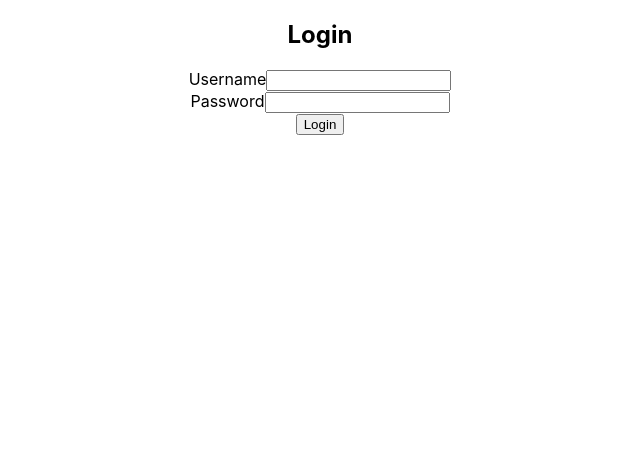
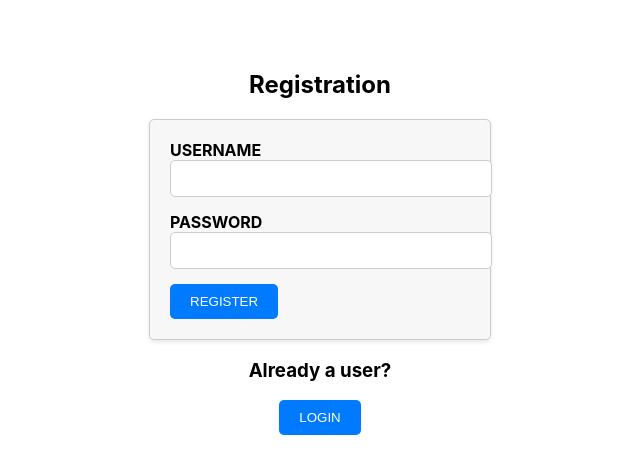
Before and after one commit to mullatoes/doc_sub_frontend, a React (Create React App) app: page /register in a window 1280 px wide. Shown: the top 474 px of the page, without its empty margins (320-960 px from the left). Built offline with nearby package versions, Linux system fonts and the light colour scheme.

Commit message:
Feat: Added routing to the components and added dashboard component

```diff
--- a/package.json
+++ b/package.json
@@ -3,11 +3,14 @@
   "version": "0.1.0",
   "private": true,
   "dependencies": {
+    "@mui/icons-material": "^5.14.12",
+    "@mui/material": "^5.14.12",
     "@testing-library/jest-dom": "^5.17.0",
     "@testing-library/react": "^13.4.0",
     "@testing-library/user-event": "^13.5.0",
     "react": "^18.2.0",
     "react-dom": "^18.2.0",
+    "react-router-dom": "^6.16.0",
     "react-scripts": "5.0.1",
     "web-vitals": "^2.1.4"
   },
--- a/src/App.js
+++ b/src/App.js
@@ -5,7 +5,7 @@ import LoginForm from "./components/LoginForm";
 function App() {
   return (
     <div className="App">
-      <LoginForm />
+      <RegistrationForm />
     </div>
   );
 }
--- /dev/null
+++ b/src/RegistrationForm.css
@@ -0,0 +1,46 @@
+/* RegistrationForm.css */
+
+.registration-container {
+  display: flex;
+  flex-direction: column;
+  align-items: center;
+  margin-top: 50px;
+}
+
+.registration-form {
+  width: 300px;
+  background-color: #f7f7f7;
+  border: 1px solid #ccc;
+  padding: 20px;
+  border-radius: 5px;
+  box-shadow: 0 2px 4px rgba(0, 0, 0, 0.1);
+}
+
+.form-group {
+  margin-bottom: 15px;
+}
+
+label {
+  font-weight: bold;
+}
+
+.form-input {
+  width: 100%;
+  padding: 10px;
+  border: 1px solid #ccc;
+  border-radius: 5px;
+}
+
+.submit-button {
+  background-color: #007bff;
+  color: #fff;
+  border: none;
+  border-radius: 5px;
+  padding: 10px 20px;
+  cursor: pointer;
+  transition: background-color 0.3s ease;
+}
+
+.submit-button:hover {
+  background-color: #0056b3;
+}
--- /dev/null
+++ b/src/components/Dashboard.js
@@ -0,0 +1,12 @@
+import React from "react";
+
+function Dashboard() {
+  return (
+    <div>
+      <h2>Welcome</h2>
+      {/* Add any additional content or functionality for your dashboard */}
+    </div>
+  );
+}
+
+export default Dashboard;
--- a/src/components/LoginForm.js
+++ b/src/components/LoginForm.js
@@ -1,6 +1,10 @@
 import { useState } from "react";
+import "../RegistrationForm.css";
+import { useNavigate } from "react-router-dom";
 
 function Login() {
+  const navigate = useNavigate();
+
   const [formData, setFormData] = useState({
     name: "",
     password: "",
@@ -27,6 +31,7 @@ function Login() {
       if (response.status === 200) {
         console.log("User logged in successfully");
         // You can perform any additional actions here, such as redirecting the user.
+        navigate("/dashboard");
       } else if (response.status === 401) {
         console.error("Incorrect password");
       } else {
@@ -37,31 +42,47 @@ function Login() {
     }
   };
 
+  const handleRegisterClick = (event) => {
+    event.preventDefault();
+    // Redirect to the login page
+    navigate("/register");
+  };
+
   return (
-    <div>
+    <div className="registration-container">
       <h2>Login</h2>
-      <form onSubmit={handleSubmit}>
-        <div>
-          <label htmlFor="name">Username</label>
+      <form onSubmit={handleSubmit} className="registration-form">
+        <div className="form-group">
+          <label htmlFor="name">USERNAME</label>
           <input
             type="text"
             id="name"
             name="name"
             value={formData.name}
             onChange={handleInputChange}
+            className="form-input"
           />
         </div>
-        <div>
-          <label htmlFor="password">Password</label>
+        <div className="form-group">
+          <label htmlFor="password">PASSWORD</label>
           <input
             type="password"
             id="password"
             name="password"
             value={formData.password}
             onChange={handleInputChange}
+            className="form-input"
           />
         </div>
-        <button type="submit">Login</button>
+        <button type="submit" className="submit-button">
+          Login
+        </button>
+      </form>
+      <h3>New here?</h3>
+      <form onSubmit={handleRegisterClick}>
+        <button type="submit" className="submit-button">
+          REGISTER
+        </button>
       </form>
     </div>
   );
--- a/src/components/RegistrationForm.js
+++ b/src/components/RegistrationForm.js
@@ -1,6 +1,10 @@
 import { useState } from "react";
+import "../RegistrationForm.css";
+import { useNavigate } from "react-router-dom";
 
 function RegistrationForm() {
+  const navigate = useNavigate();
+
   const [formData, setFormData] = useState({
     name: "",
     password: "",
@@ -20,6 +24,16 @@ function RegistrationForm() {
       password: formData.password,
     };
 
+    if (!formData.name) {
+      alert("Name cannot be empty");
+      return;
+    }
+
+    if (!formData.password) {
+      alert("Password cannot be empty");
+      return;
+    }
+
     try {
       // Make an HTTP POST request to your Node.js API
       const response = await fetch("http://localhost:9000/users", {
@@ -33,7 +47,9 @@ function RegistrationForm() {
       if (response.ok) {
         // Registration successful
         console.log("User registered successfully");
+        alert("User registered successfully");
         // You can perform any additional actions here, such as redirecting the user.
+        navigate("/login");
       } else {
         // Registration failed
         console.error("User registration failed");
@@ -43,31 +59,48 @@ function RegistrationForm() {
     }
   };
 
+  // Handle login form submission
+  const handleLogin = (event) => {
+    event.preventDefault();
+    // Redirect to the login page
+    navigate("/login");
+  };
+
   return (
-    <div>
+    <div className="registration-container">
       <h2>Registration</h2>
-      <form onSubmit={handleSubmit}>
-        <div>
-          <label htmlFor="name">Username</label>
+      <form onSubmit={handleSubmit} className="registration-form">
+        <div className="form-group">
+          <label htmlFor="name">USERNAME</label>
           <input
             type="text"
             id="name"
             name="name"
             value={formData.name}
             onChange={handleInputChange}
+            className="form-input"
           />
         </div>
-        <div>
-          <label htmlFor="password">Password</label>
+        <div className="form-group">
+          <label htmlFor="password">PASSWORD</label>
           <input
             type="password"
             id="password"
             name="password"
             value={formData.password}
             onChange={handleInputChange}
+            className="form-input"
           />
         </div>
-        <button type="submit">Register</button>
+        <button type="submit" className="submit-button">
+          REGISTER
+        </button>
+      </form>
+      <h3>Already a user?</h3>
+      <form onSubmit={handleLogin}>
+        <button type="submit" className="submit-button">
+          LOGIN
+        </button>
       </form>
     </div>
   );
--- a/src/index.js
+++ b/src/index.js
@@ -1,13 +1,29 @@
 import React from "react";
 import ReactDOM from "react-dom/client";
 import "./index.css";
-import App from "./App";
 import reportWebVitals from "./reportWebVitals";
+import {
+  BrowserRouter as Router,
+  Route,
+  Navigate,
+  Routes,
+} from "react-router-dom";
+import RegistrationForm from "./components/RegistrationForm";
+import LoginForm from "./components/LoginForm";
+import Dashboard from "./components/Dashboard";
 
 const root = ReactDOM.createRoot(document.getElementById("root"));
 root.render(
   <React.StrictMode>
-    <App />
+    <Router>
+      <Routes>
+        <Route path="/register" element={<RegistrationForm />} />
+        <Route path="/login" element={<LoginForm />} />
+        <Route path="/dashboard" element={<Dashboard />} />
+        {/* Redirect users to the login page if the URL is not recognized */}
+        <Route path="/*" element={<Navigate to="/login" />} />
+      </Routes>
+    </Router>
   </React.StrictMode>
 );
 
```
Also changed, not shown: src/components/MaterialRegisterForm.js (added, +95 -0 lines), 1 other file (tests, documents, lock files or other folders).
